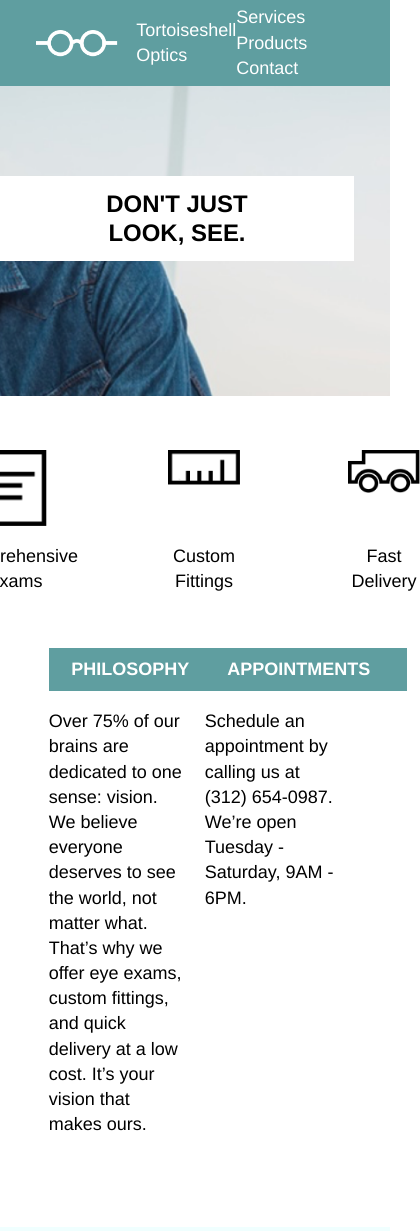
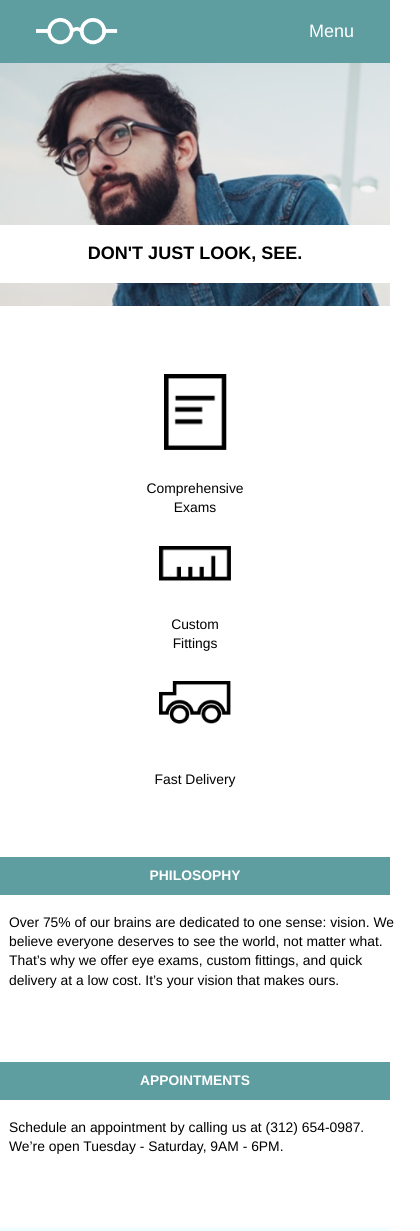
Before and after one commit to drin00/TortoiseshellOptics, a plain HTML site: page index.html in a window 390 px wide. Shown: the top 1231 px of the page, 420 px wide, since content can reach past the window. Drawn offline with Linux system fonts and the light colour scheme.

Commit message:
Add media query to make website responsive to mobile phones.

```diff
--- a/index.html
+++ b/index.html
@@ -16,9 +16,10 @@
           </div>
 
           <nav>
-            <a href="#">Services</a>
-            <a href="#">Products</a>
-            <a href="#">Contact</a>
+            <a class="nav" href="#">Services</a>
+            <a class="nav" href="#">Products</a>
+            <a class="nav" href="#">Contact</a>
+            <a class="summary" href="#">Menu</a>
           </nav>
         </div>
 
@@ -38,12 +39,12 @@
           <p>Comprehensive Exams</p>
         </div>
 
-        <div class="image">
+        <div class="image img2">
           <img class="ruler" src="./resources/images/ruler-icon.png" alt="Ruler icon">
           <p>Custom Fittings</p>
         </div>
 
-        <div class="image">
+        <div class="image img3">
           <img class="truck" src="./resources/images/truck-icon.png" alt="Truck icon">
           <p>Fast Delivery</p>
         </div>
--- a/resources/css/style.css
+++ b/resources/css/style.css
@@ -32,6 +32,9 @@ nav a{
   text-decoration: none;
   color: white;
   padding-right: 2rem;
+}
+.summary{
+  display: none;
 }
 
 main{
@@ -96,7 +99,6 @@ main{
 }
 .aboutsubsection{
   width: 35%;
-  padding-left:
 }
 .philosophy{
     padding-right: 5%;
@@ -136,3 +138,84 @@ main{
     margin-right: 2rem;
   }
 }
+
+
+@media only screen and (max-width: 480px){
+  main{
+    height: 17rem;
+    background-position: 20%;
+  }
+  .logo p{
+    display: none;
+  }
+  .subbanner{
+    position: relative;
+    padding: 1rem 0;
+    font-size: 1rem;
+    top: 9rem;
+    margin-right: 0;
+    width: 100%;
+  }
+  .summary{
+    display: block;
+  }
+  a.nav{
+    display: none;
+  }
+
+  .advantages{
+    display: flex;
+    flex-direction: column;
+    align-items: center;
+  }
+  .img1{
+    padding-top: 3.77rem;
+  }
+  .img1, .img2{
+    padding-bottom: 1.54rem;
+  }
+  .img2, .img3{
+    height: 6rem;
+  }
+  .img3{
+    padding-bottom: 3.77rem;
+  }
+  .image{
+    margin: 0;
+  }
+  .image p{
+    font-size: 0.77rem;
+  }
+
+  .about{
+    display: block;
+    font-size: 0.77rem;
+  }
+  .heading, .body{
+    width: 100%
+  }
+  .aboutsubsection{
+    width: 100%;
+  }
+  .philosophy{
+      padding-right: 0;
+  }
+  .heading{
+    text-align: center;
+    padding: 0.5rem 0 0.5rem 0;
+  }
+  .body{
+    padding: 1rem 0 4rem 0.5rem;
+  }
+  .footer{
+    padding-left: 0;
+  }
+  .footer img{
+    margin: 0 auto;
+    padding-right: 0;
+  }
+  .footer p{
+    display: none;
+  }
+
+}
```
